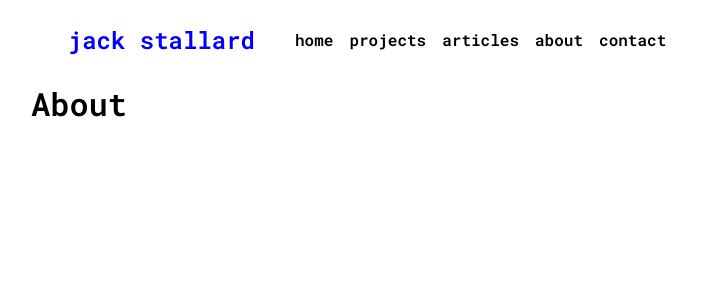
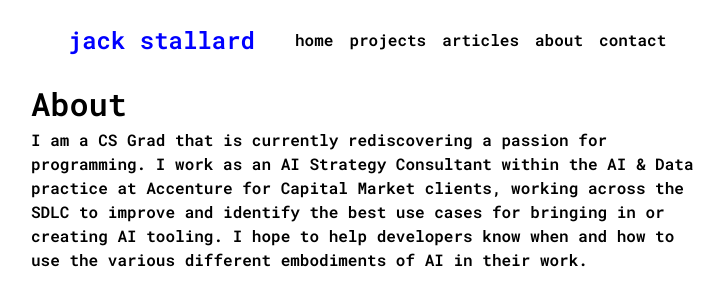
Before and after one commit to jckstllrd/personal-site, a React (Vite) app: page /about in a window 1280 px wide. Shown: the top 306 px of the page, without its empty margins (273-997 px from the left). Built offline with nearby package versions, Linux system fonts and the light colour scheme.

Commit message:
feat: add a brief note in the about section

```diff
--- a/src/pages/About/About.tsx
+++ b/src/pages/About/About.tsx
@@ -4,6 +4,14 @@ function About() {
   return (
     <Container>
       <h1>About</h1>
+      <p>
+        I am a CS Grad that is currently rediscovering a passion for
+        programming. I work as an AI Strategy Consultant within the AI & Data
+        practice at Accenture for Capital Market clients, working across the
+        SDLC to improve and identify the best use cases for bringing in or
+        creating AI tooling. I hope to help developers know when and how to use
+        the various different embodiments of AI in their work.
+      </p>
     </Container>
   );
 }
```
